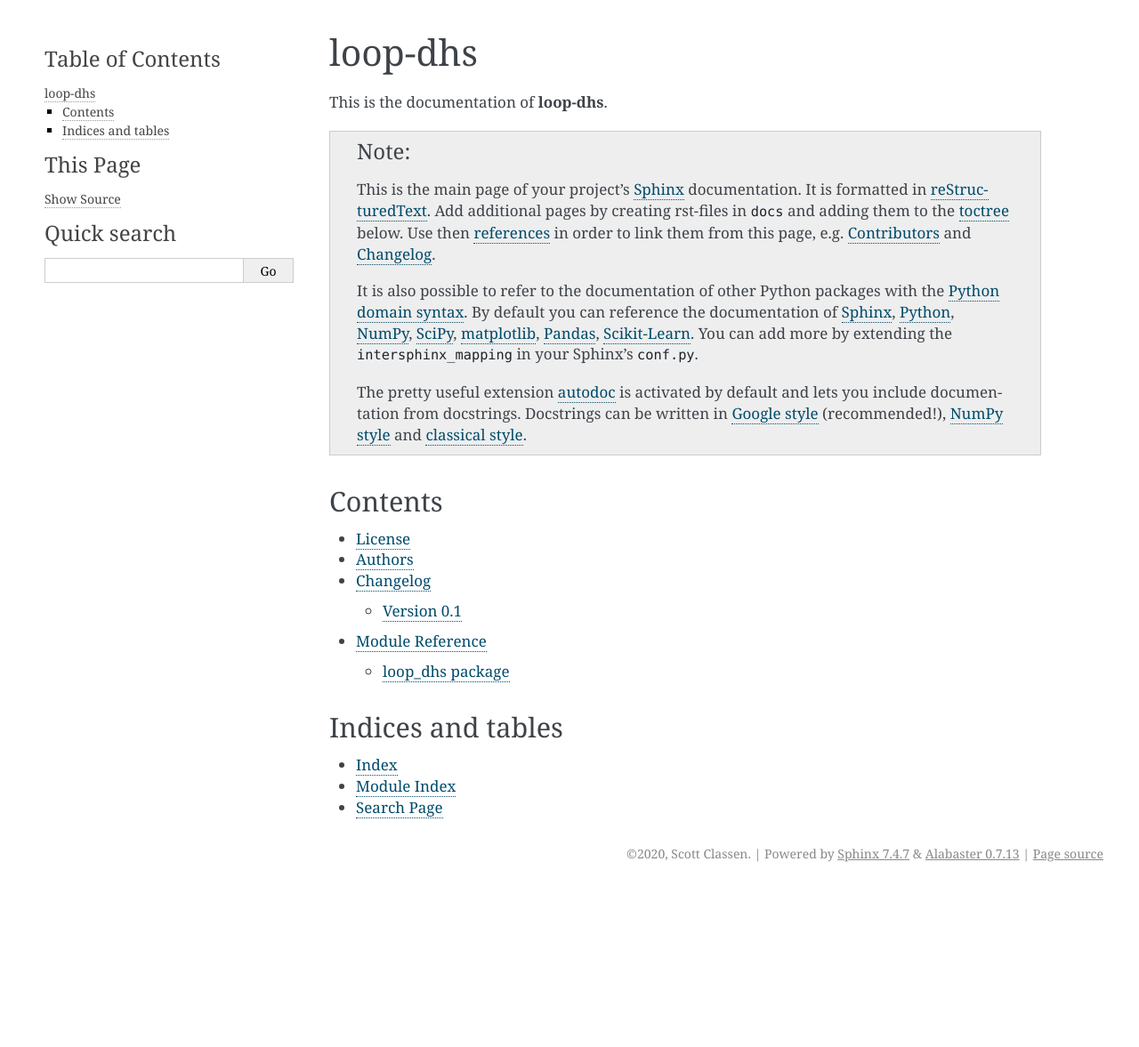
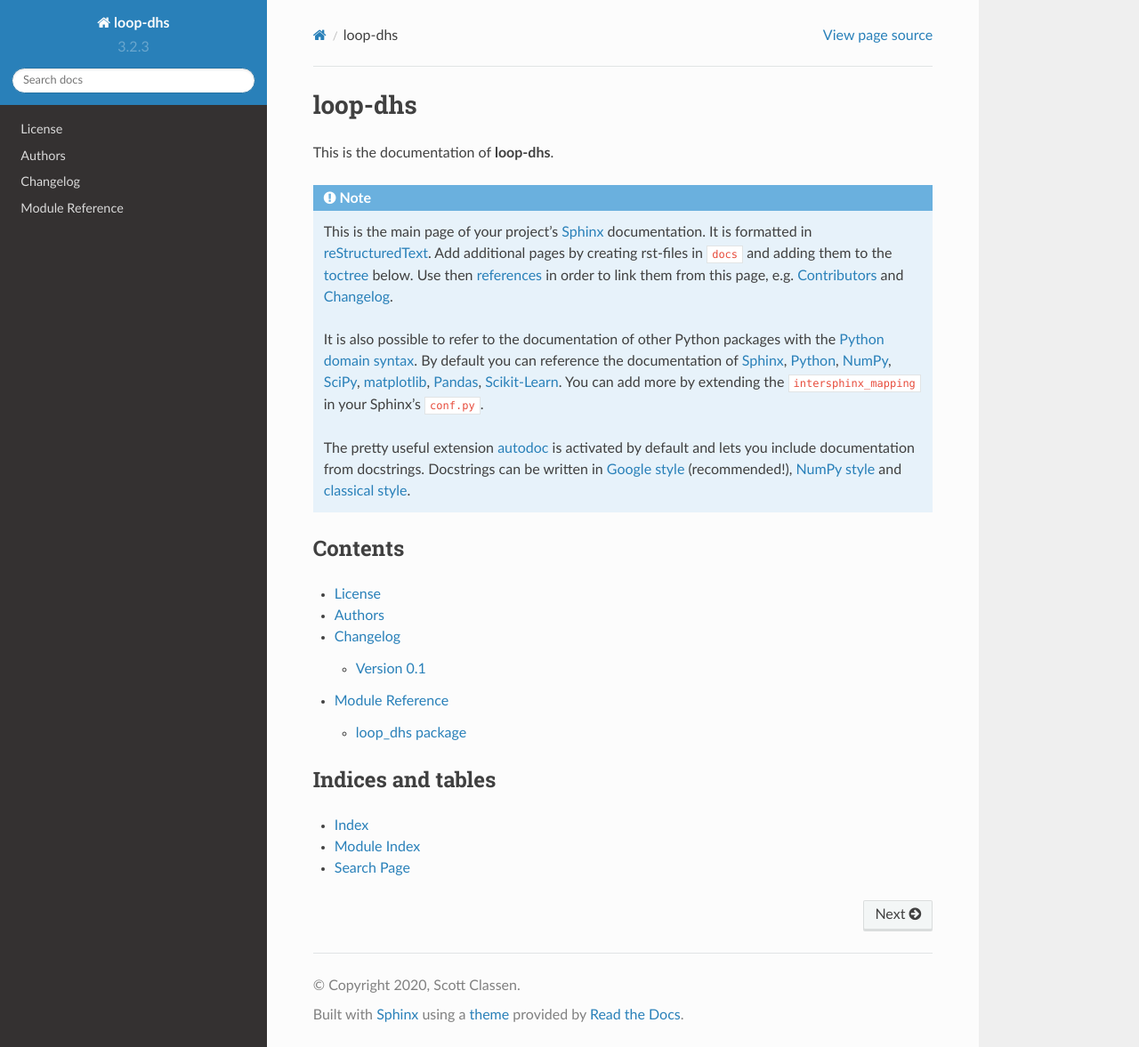
Before and after one commit to dsclassen/loop-dhs, a Sphinx documentation site: the page built from docs/index.rst, in a window 1280 px wide and 1177 px high. Shown: the whole window at 89% size. Built offline with Sphinx 7.4.7 and the Read the Docs theme 2.0.0, drawn with Linux system fonts in a browser that asks for light colours.

Commit message:
add sphinx_rtd_theme

```diff
--- a/docs/conf.py
+++ b/docs/conf.py
@@ -66,7 +66,7 @@ except Exception as e:
 extensions = ['sphinx.ext.autodoc', 'sphinx.ext.intersphinx', 'sphinx.ext.todo',
               'sphinx.ext.autosummary', 'sphinx.ext.viewcode', 'sphinx.ext.coverage',
               'sphinx.ext.doctest', 'sphinx.ext.ifconfig', 'sphinx.ext.mathjax',
-              'sphinx.ext.napoleon']
+              'sphinx.ext.napoleon', 'sphinx_rtd_theme']
 
 # Add any paths that contain templates here, relative to this directory.
 templates_path = ['_templates']
@@ -135,15 +135,15 @@ pygments_style = 'sphinx'
 
 # The theme to use for HTML and HTML Help pages.  See the documentation for
 # a list of builtin themes.
-html_theme = 'alabaster'
+html_theme = 'sphinx_rtd_theme'
 
 # Theme options are theme-specific and customize the look and feel of a theme
 # further.  For a list of options available for each theme, see the
 # documentation.
-html_theme_options = {
-    'sidebar_width': '300px',
-    'page_width': '1200px'
-}
+#html_theme_options = {
+#    'sidebar_width': '300px',
+#    'page_width': '1200px'
+#}
 
 # Add any paths that contain custom themes here, relative to this directory.
 # html_theme_path = []
```
